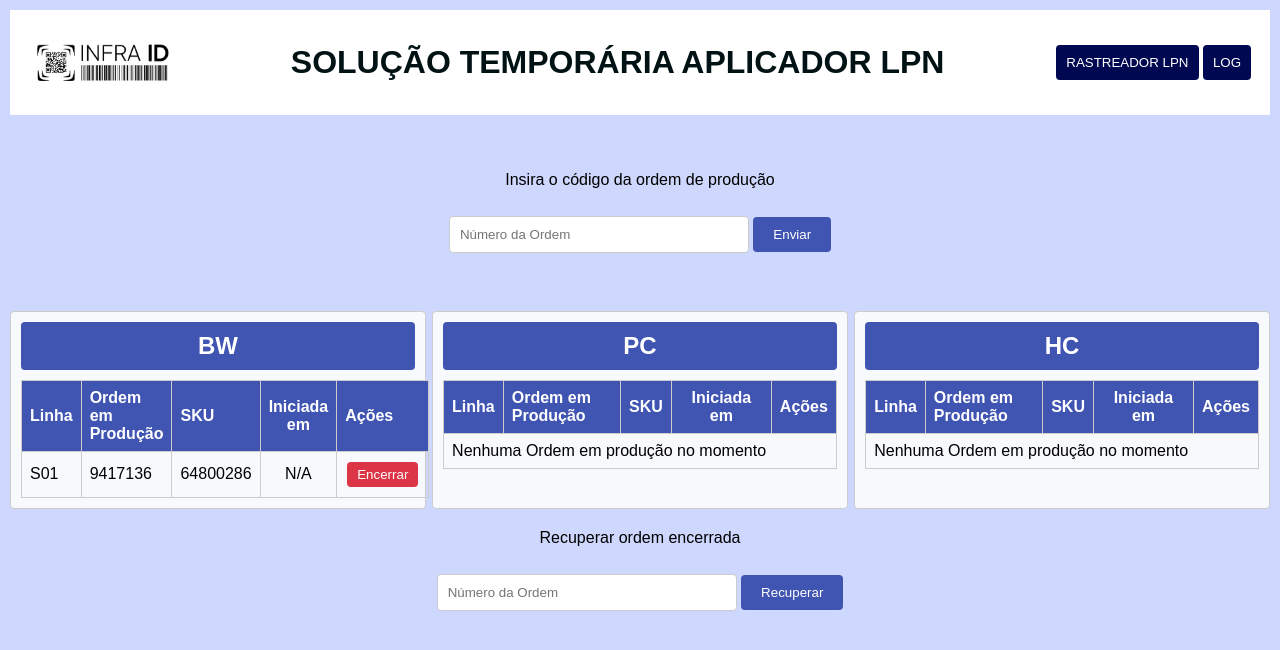
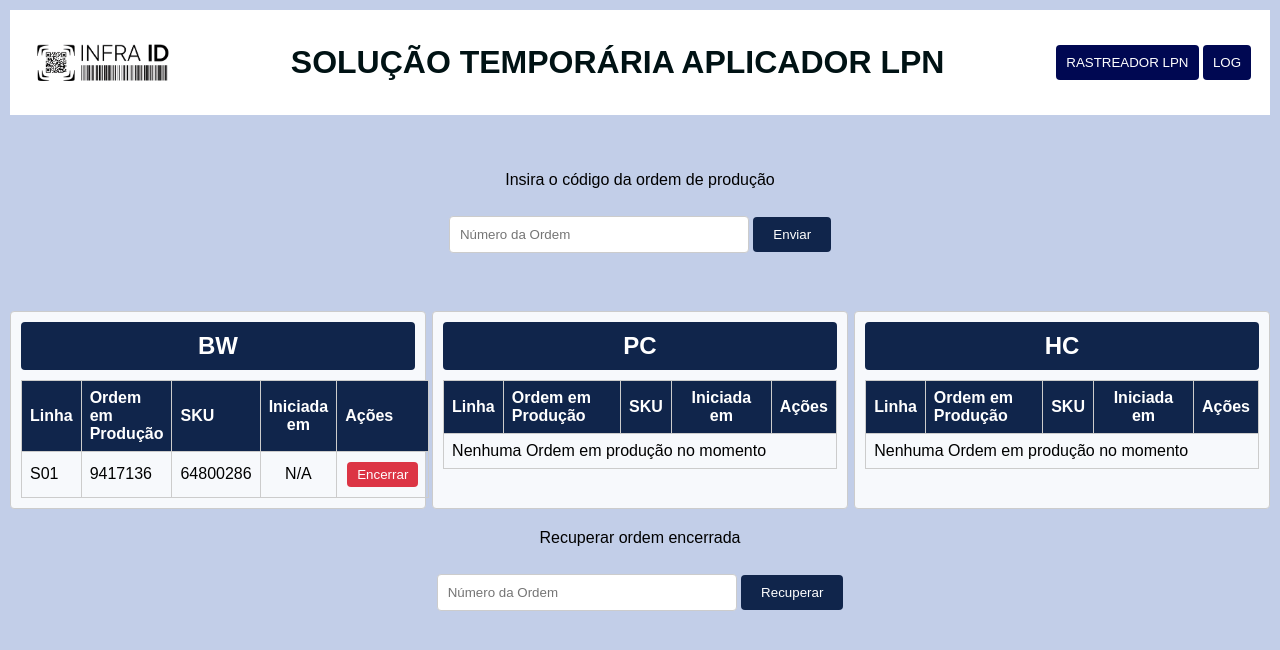
Before and after one commit to Isabela-Biacca/solucaoTemp_Aplicador, a Flask app: page / in a window 1280 px wide. Shown: the top 650 px of the page. Run offline with Flask 3, Linux system fonts and the light colour scheme.

Commit message:
Mudança de estilo

```diff
--- a/MAK_Controller/main.py
+++ b/MAK_Controller/main.py
@@ -397,7 +397,7 @@ if __name__ == '__main__':
 
     # serve(
     #     app,
-    #     host='172.16.16.70',
+    #     host='172.16.0.0',
     #     port=8085,
     #     threads=6,
     #     ident="Sistema LPN"  # Nome personalizado nos logs
--- a/MAK_Controller/static/css/index.css
+++ b/MAK_Controller/static/css/index.css
@@ -6,7 +6,7 @@
 /* CORPO */
 body {
   font-family: Arial, sans-serif;
-  background-color: #ced7fd;
+  background-color: #c2cee8;
   margin: 0;
   height: max-content;
   padding: 10px;
@@ -81,7 +81,7 @@ header button {
 
 .input-section button {
   padding: 10px 20px;
-  background-color: #4054b2;
+  background-color: #10254b;
   border: none;
   border-radius: 4px;
   color: white;
@@ -106,7 +106,7 @@ header button {
 
 .status h2 {
   text-align: center;
-  background-color: #4054b2;
+  background-color: #10254b;
   color: white;
   margin-top: 0;
   padding: 10px 0;
@@ -127,7 +127,7 @@ header button {
 }
 
 .status th {
-  background-color: #4054b2;
+  background-color: #10254b;
   color: white;
 }
 
```
Also changed, not shown: MAK_Controller/static/css/log.css (+4 -4 lines).
